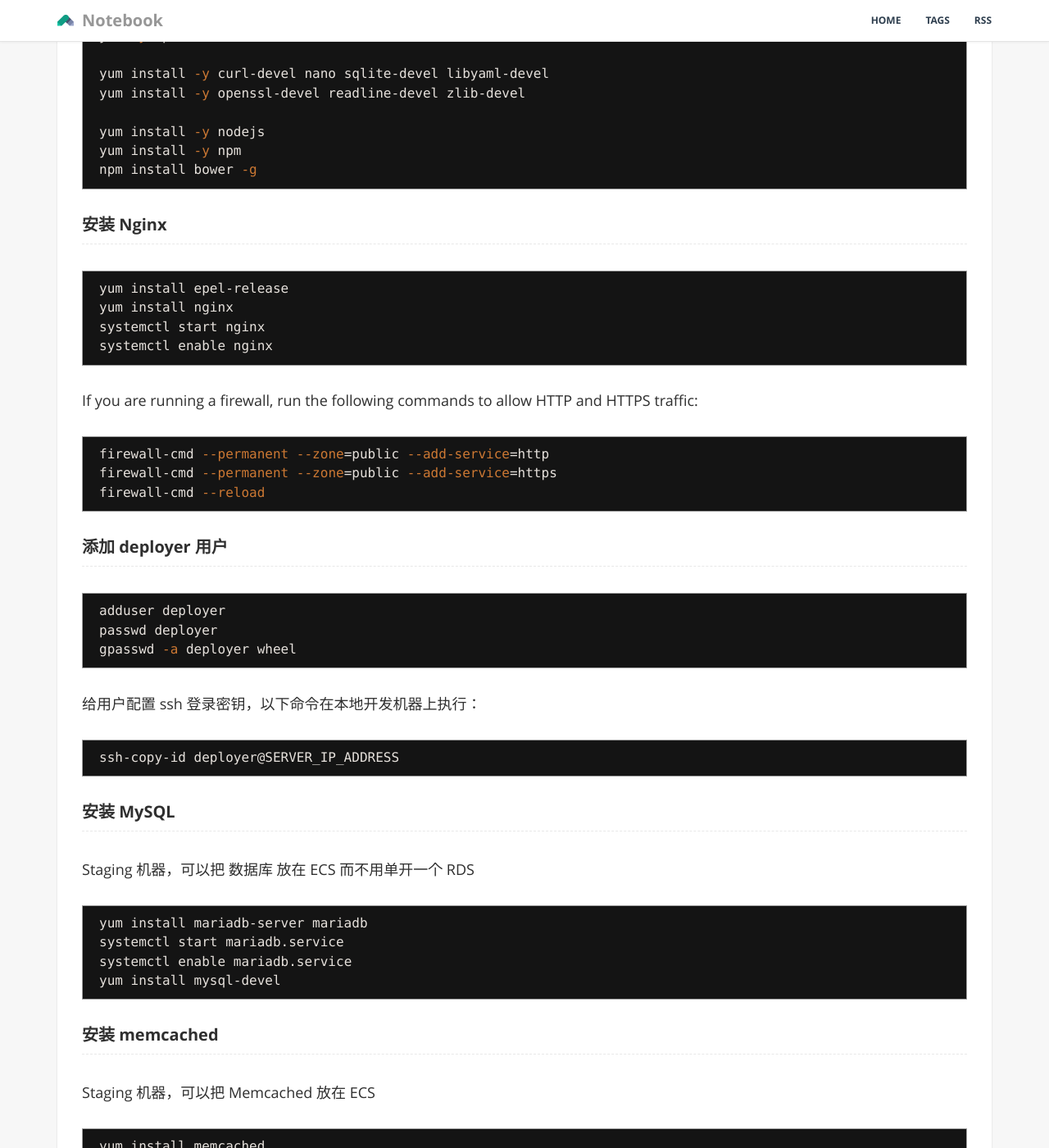
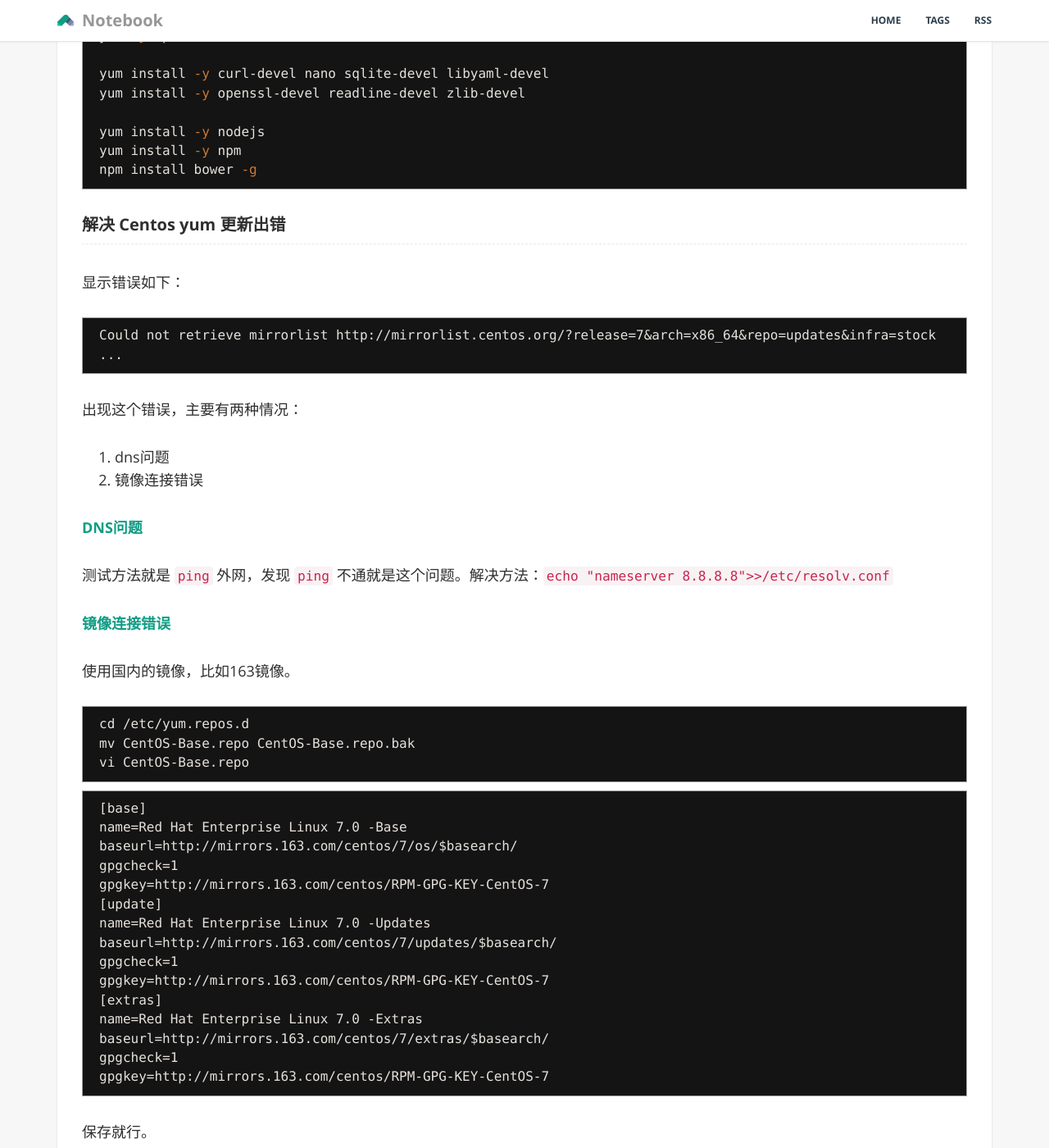
Before and after one commit to GiaoGiaoCat/GiaoGiaoCat.github.io, a Jekyll site: the page built from _posts/201606/2016-06-21-centos-server.md, in a window 1280 px wide and 1400 px high, scrolled down 774 px. Shown: the whole window at 82% size. Built offline with Jekyll 4.4.1, drawn with Linux system fonts in a browser that asks for light colours.

Commit message:
青云服务器安装遇到的问题

````diff
--- a/_posts/201606/2016-06-21-centos-server.md
+++ b/_posts/201606/2016-06-21-centos-server.md
@@ -39,6 +39,53 @@ yum install -y nodejs
 yum install -y npm
 npm install bower -g
 ```
+
+### 解决 Centos yum 更新出错
+
+显示错误如下：
+
+```
+Could not retrieve mirrorlist http://mirrorlist.centos.org/?release=7&arch=x86_64&repo=updates&infra=stock ...
+```
+
+出现这个错误，主要有两种情况：
+
+1. dns问题
+2. 镜像连接错误
+
+**DNS问题**
+
+测试方法就是 `ping` 外网，发现 `ping` 不通就是这个问题。解决方法：`echo "nameserver 8.8.8.8">>/etc/resolv.conf`
+
+**镜像连接错误**
+
+使用国内的镜像，比如163镜像。
+
+```
+cd /etc/yum.repos.d
+mv CentOS-Base.repo CentOS-Base.repo.bak
+vi CentOS-Base.repo
+```
+
+```
+[base]
+name=Red Hat Enterprise Linux 7.0 -Base
+baseurl=http://mirrors.163.com/centos/7/os/$basearch/
+gpgcheck=1
+gpgkey=http://mirrors.163.com/centos/RPM-GPG-KEY-CentOS-7
+[update]
+name=Red Hat Enterprise Linux 7.0 -Updates
+baseurl=http://mirrors.163.com/centos/7/updates/$basearch/
+gpgcheck=1
+gpgkey=http://mirrors.163.com/centos/RPM-GPG-KEY-CentOS-7
+[extras]
+name=Red Hat Enterprise Linux 7.0 -Extras
+baseurl=http://mirrors.163.com/centos/7/extras/$basearch/
+gpgcheck=1
+gpgkey=http://mirrors.163.com/centos/RPM-GPG-KEY-CentOS-7
+```
+
+保存就行。
 
 ### 安装 Nginx
 
````
